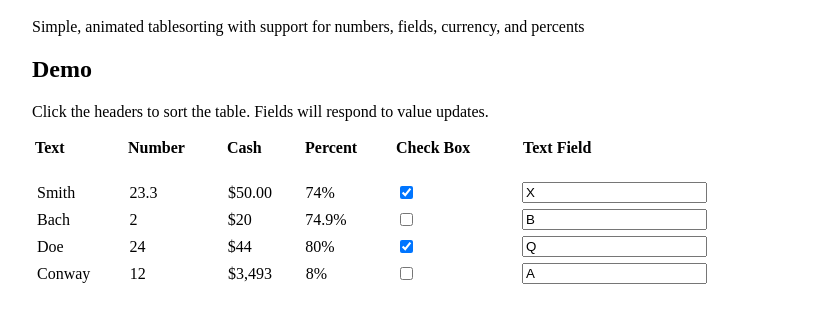
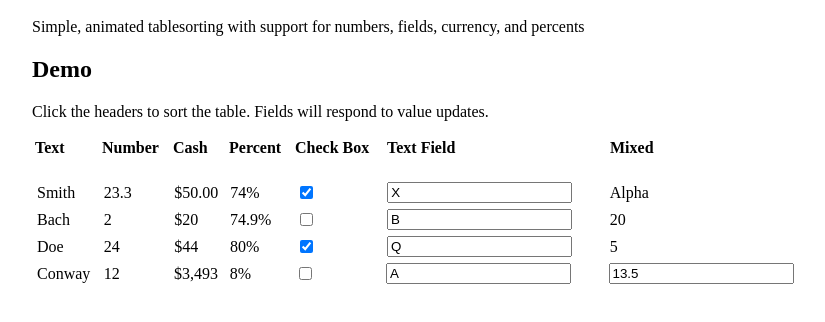
Before and after one commit to KurtPreston/isortope, a plain HTML site: page demo.html in a window 1280 px wide. Shown: the part 48-370 px from the top of the page, without its empty margins (208-1033 px from the left). Drawn offline with Linux system fonts and the light colour scheme.

Commit message:
Input fields are parsed identically to standard text cells

```diff
--- a/demo.html
+++ b/demo.html
@@ -86,6 +86,7 @@
               <th>Percent</th>
               <th>Check Box</th>
               <th>Text Field</th>
+              <th>Mixed</th>
             </tr>
           </thead>
           <tbody>
@@ -96,6 +97,7 @@
               <td>74%</td>
               <td><input type="checkbox" checked='checked'></td>
               <td><input type="text" value='X'></td>
+              <td>Alpha</td>
             </tr>
             <tr>
               <td>Bach</td>
@@ -104,6 +106,7 @@
               <td>74.9%</td>
               <td><input type="checkbox"></td>
               <td><input type="text" value='B'></td>
+              <td>20</td>
             </tr>
             <tr>
               <td>Doe</td>
@@ -112,6 +115,7 @@
               <td>80%</td>
               <td><input type="checkbox" checked='checked'></td>
               <td><input type="text" value='Q'></td>
+              <td>5</td>
             </tr>
             <tr>
               <td>Conway</td>
@@ -120,6 +124,7 @@
               <td>8%</td>
               <td><input type="checkbox"></td>
               <td><input type="text" value='A'></td>
+              <td><input type="text" value='13.5'></td>
             </tr>
           </tbody>
         </table>
--- a/isortope.js
+++ b/isortope.js
@@ -14,35 +14,39 @@ var isortopeNumToString = function(number) {
 
 var isortopeCellFilter = function(element) {
   var text = $(element).text();
-  var numText = text.replace(',', '');
-  var lstrip = numText.substr(1, numText.length);
-  var rstrip = numText.substr(1, numText.length);
-
   var input = $(element).find('input');
   var returnVal;
 
+  var parseString = function(text) {
+    var numText = text.replace(',', '');
+    var lstrip = numText.substr(1, numText.length);
+    var rstrip = numText.substr(1, numText.length);
+
+    if (!isNaN(parseFloat(numText))) {
+      // Text is a flaot or integer
+      return isortopeNumToString(numText);
+    } else if (!isNaN(parseFloat(lstrip))) {
+      // is num without left-most character (i.e. $4.50)
+      return isortopeNumToString(lstrip);
+    } else if (!isNaN(parseFloat(rstrip))) {
+      // is num without right-most character (i.e. 60%)
+      return isortopeNumToString(rstrip);
+    } else {
+      // Plain text
+      return text.toLowerCase();
+    }
+  }
+
   if (text != '') {
     // Cell has text
-    if (!isNaN(parseFloat(numText))) {
-      // Text is a flaot or integer
-      returnVal = isortopeNumToString(numText);
-    } else if (!isNaN(parseFloat(lstrip))) {
-      // is num without left-most character (i.e. $4.50)
-      returnVal = isortopeNumToString(lstrip);
-    } else if (!isNaN(parseFloat(rstrip))) {
-      // is num without right-most character (i.e. 60%)
-      returnVal = isortopeNumToString(rstrip);
-    } else {
-      // Plain text
-      returnVal = text.toLowerCase();
-    }
+    returnVal = parseString(text);
   } else if (input.length > 0) {
     // If there are inputs
     if (input.val() == 'on') {
       // Check box
       returnVal = input.is(':checked').toString();
     } else {
-      returnVal = input.val().toLowerCase();
+      returnVal = parseString(input.val());
     }
   } else {
     // No text or inputs... sort by raw HTML
```
Also changed, not shown: isortope-min.js (+1 -1 lines).
